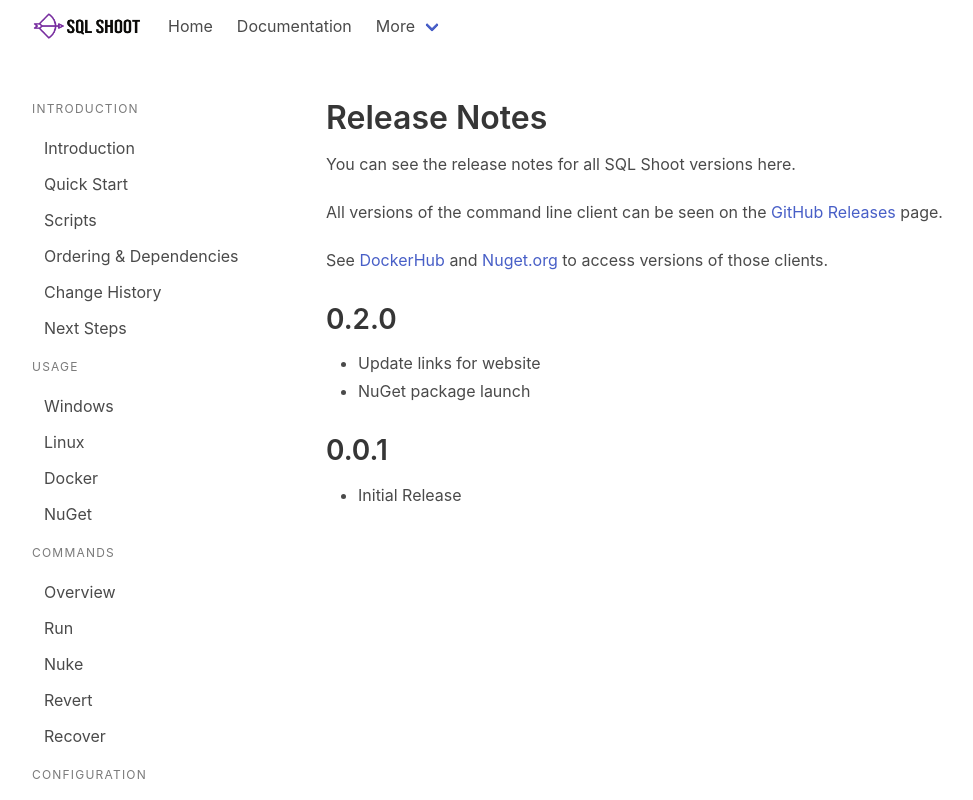
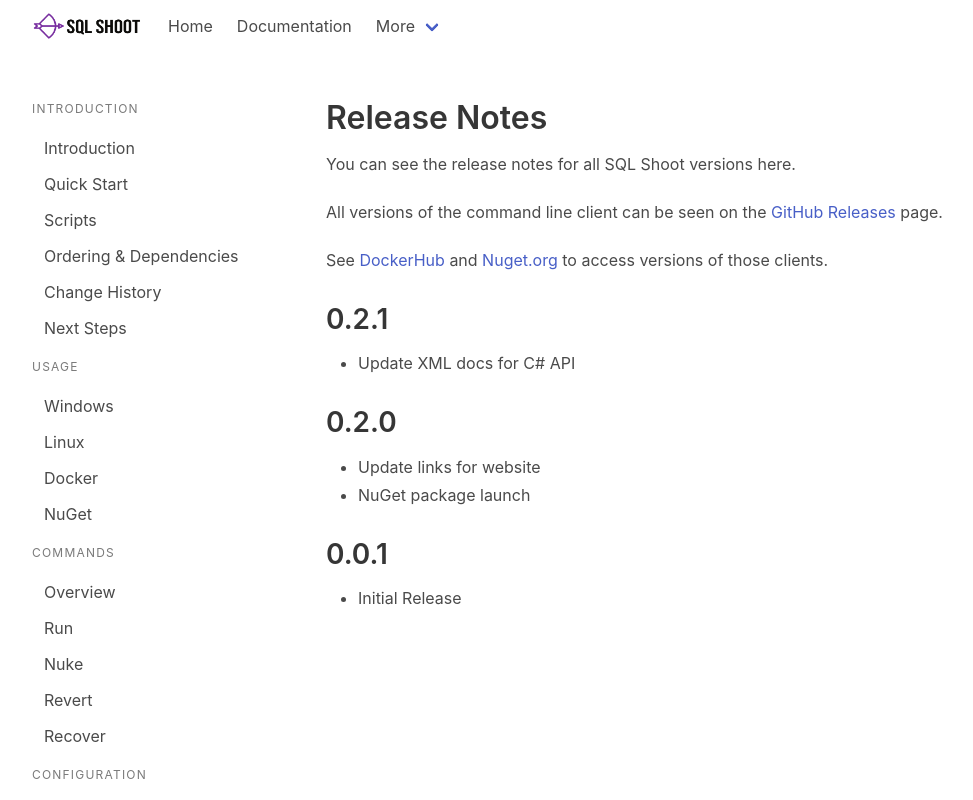
Before and after one commit to sqlshoot/SQL-Shoot-Website, a Next.js app in the folder sqlshoot-site/: page /documentation/releasenotes in a window 1280 px wide. Shown: the top 800 px of the page, without its empty margins (32-1005 px from the left). Built offline with nearby package versions, Linux system fonts and the light colour scheme.

Commit message:
Update for release

```diff
--- a/sqlshoot-site/pages/documentation/introduction.js
+++ b/sqlshoot-site/pages/documentation/introduction.js
@@ -17,7 +17,7 @@
           <li>Run scripts in an orderly manner</li>
           <li>See an audit trail of your changes to the database</li>
         </ul>
-        It is accessed through a command line interface, or a .NET 5 NuGet package.
+        It is accessed through a command line interface, or a <a href="nuget">C# API, published via a .NET 5 NuGet package</a>.
         <br />
         <br />
         SQL Shoot works mainly with SQL script files in your filesystem. Scripts are executed in a strict order, which means deployments are reliable and consistent.
--- a/sqlshoot-site/pages/documentation/releasenotes.js
+++ b/sqlshoot-site/pages/documentation/releasenotes.js
@@ -18,6 +18,10 @@
       <br/>
       <br/>
       See <a href="/documentation/docker">DockerHub</a> and <a href="/documentation/nuget">Nuget.org</a> to access versions of those clients.
+      <h2>0.2.1</h2>
+      <ul>
+        <li>Update XML docs for C# API</li>
+      </ul>
       <h2>0.2.0</h2>
       <ul>
         <li>Update links for website</li>
--- a/sqlshoot-site/pages/index.js
+++ b/sqlshoot-site/pages/index.js
@@ -13,7 +13,7 @@
             Change control for the database
           </h3>
           <h3 className="subtitle is-3">
-            Version 0.2.0
+            Version 0.2.1
           </h3>
           <br />
           </div>
```
Also changed, not shown: sqlshoot-site/public/repo-img.png (added).
